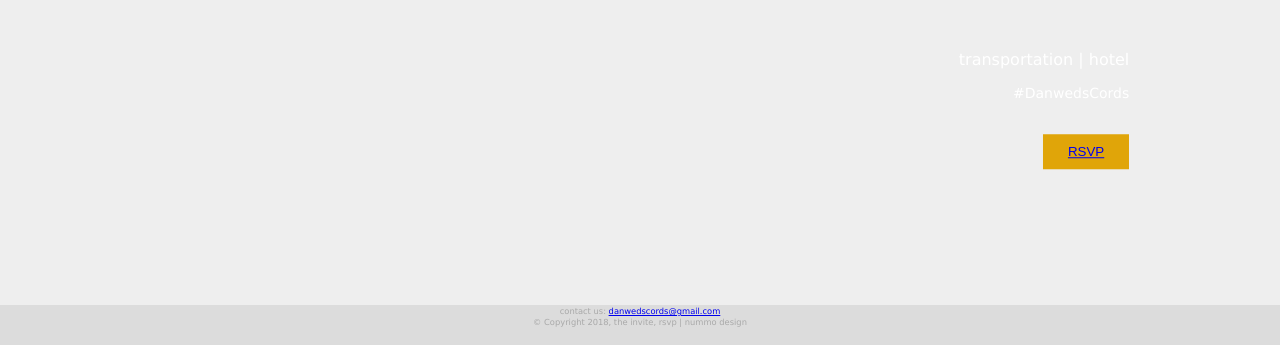
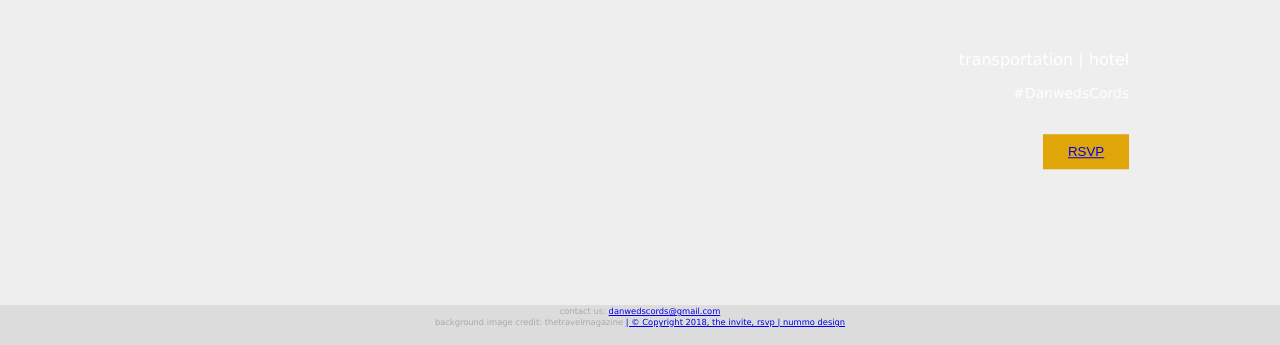
Before and after one commit to Nummo/danwedscords, a plain HTML site: page gettingThere.html in a window 1280 px wide. Shown: the part 455-800 px from the top of the page. Drawn offline with Linux system fonts and the light colour scheme.

Commit message:
added image credit

```diff
--- a/gettingThere.html
+++ b/gettingThere.html
@@ -89,7 +89,7 @@
 <!-- contact & copyright-->
 	<section class="footer">
 		<small>contact us: <a href="mailto:danwedscords@gmail.com"> danwedscords@gmail.com</a> <br>
-      &copy; Copyright 2018, the invite, rsvp | nummo design</small>
+      background image credit: thetravelmagazine <a href="http://www.thetravelmagazine.net/hotel-review-good-hotel-london-royal-victoria-dock-london.html" target="_blank"> | &copy; Copyright 2018, the invite, rsvp | nummo design</small>
 	</section>
 
 <!-- mobile nav only -not shown on tablet or desktop-->
```
